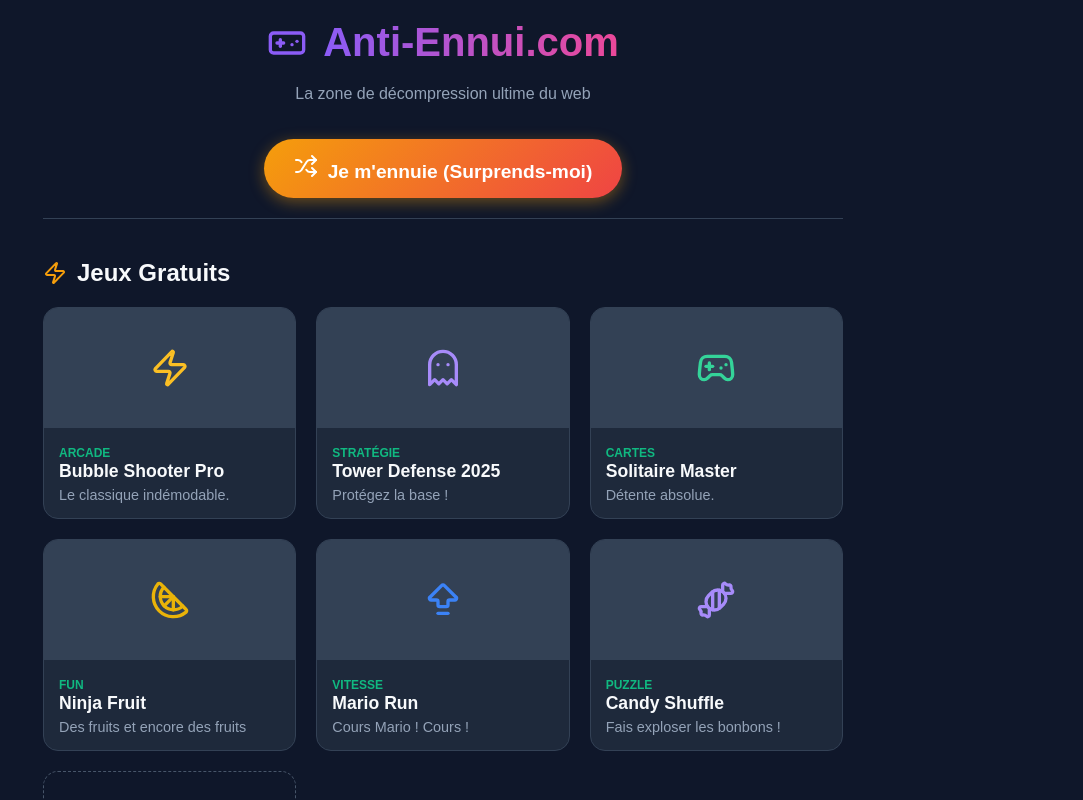
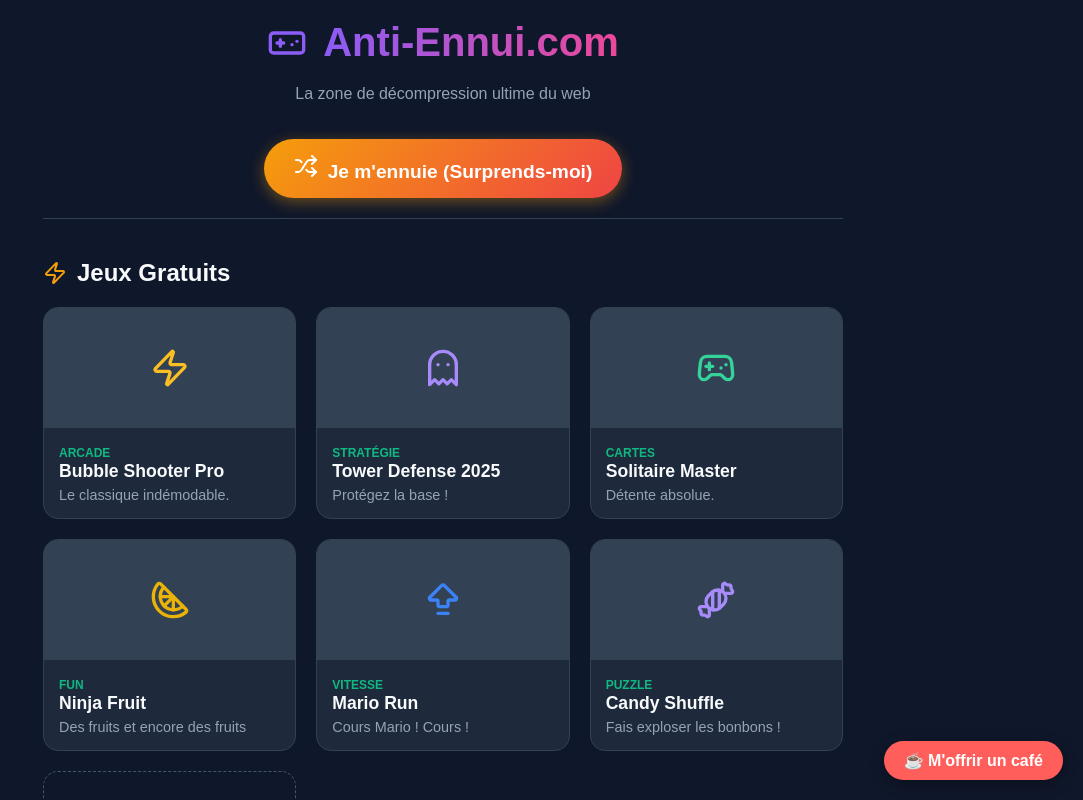
Before and after one commit to guessparty/kill-boredom, a React (Vite) app: page / in a window 1280 px wide. Shown: the top 800 px of the page, without its empty margins (197-1280 px from the left). Built offline with nearby package versions, Linux system fonts and the light colour scheme.

Commit message:
M'offir un café

```diff
--- a/src/App.jsx
+++ b/src/App.jsx
@@ -140,6 +140,31 @@ function App() {
       <footer style={{ marginTop: '60px', color: '#64748b', fontSize: '0.9rem', borderTop: '1px solid #1e293b', paddingTop: '20px' }}>
         <p>© 2025 Anti-Ennui.com - Fait pour ceux qui s'ennuient.</p>
       </footer>
+
+      {/* BOUTON DONATION */}
+<a
+  href="https://ko-fi.com/antiennui"
+  target="_blank"
+  style={{
+    position: 'fixed',
+    bottom: '20px',
+    right: '20px',
+    backgroundColor: '#FF5E5B',
+    color: 'white',
+    padding: '10px 20px',
+    borderRadius: '50px',
+    textDecoration: 'none',
+    fontWeight: 'bold',
+    boxShadow: '0 4px 15px rgba(0,0,0,0.3)',
+    display: 'flex',
+    alignItems: 'center',
+    gap: '10px',
+    zIndex: 999
+  }}
+>
+  ☕ M'offrir un café
+</a>
+
     </div>
   );
 }
```
